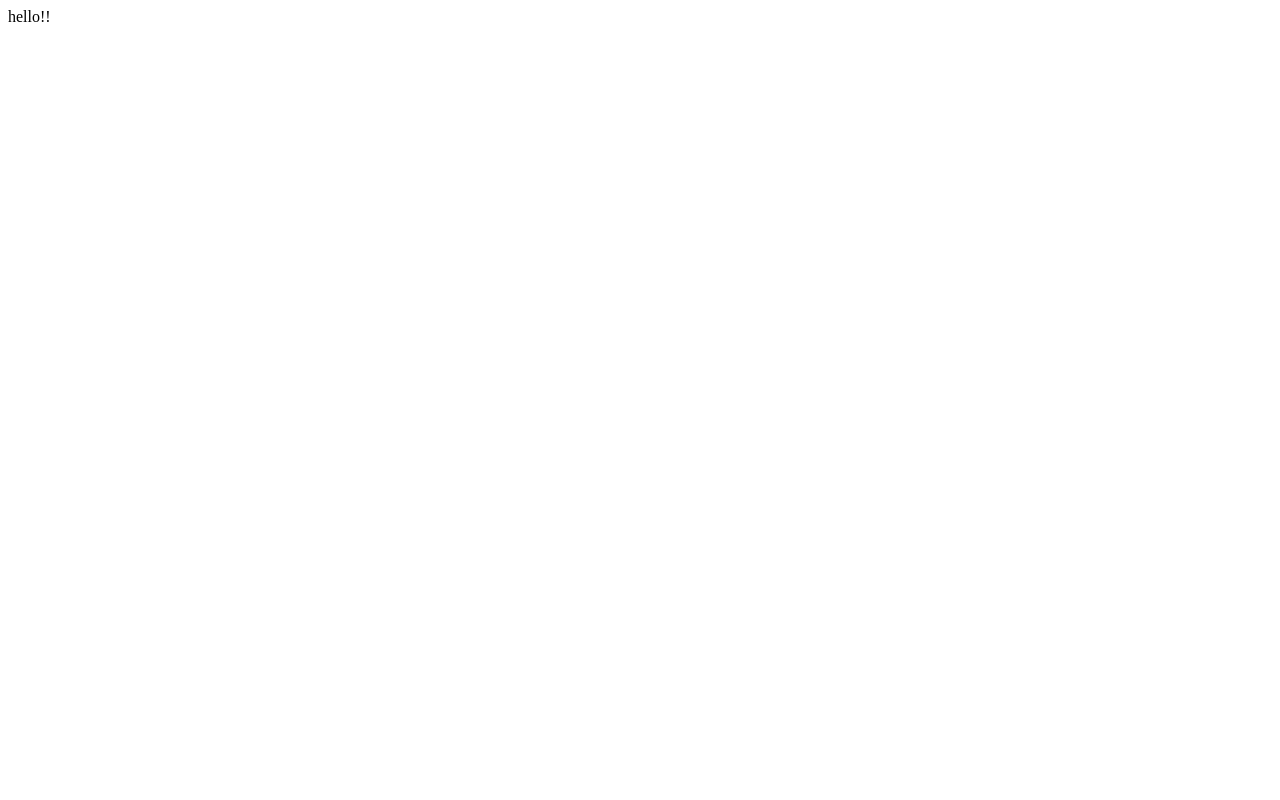
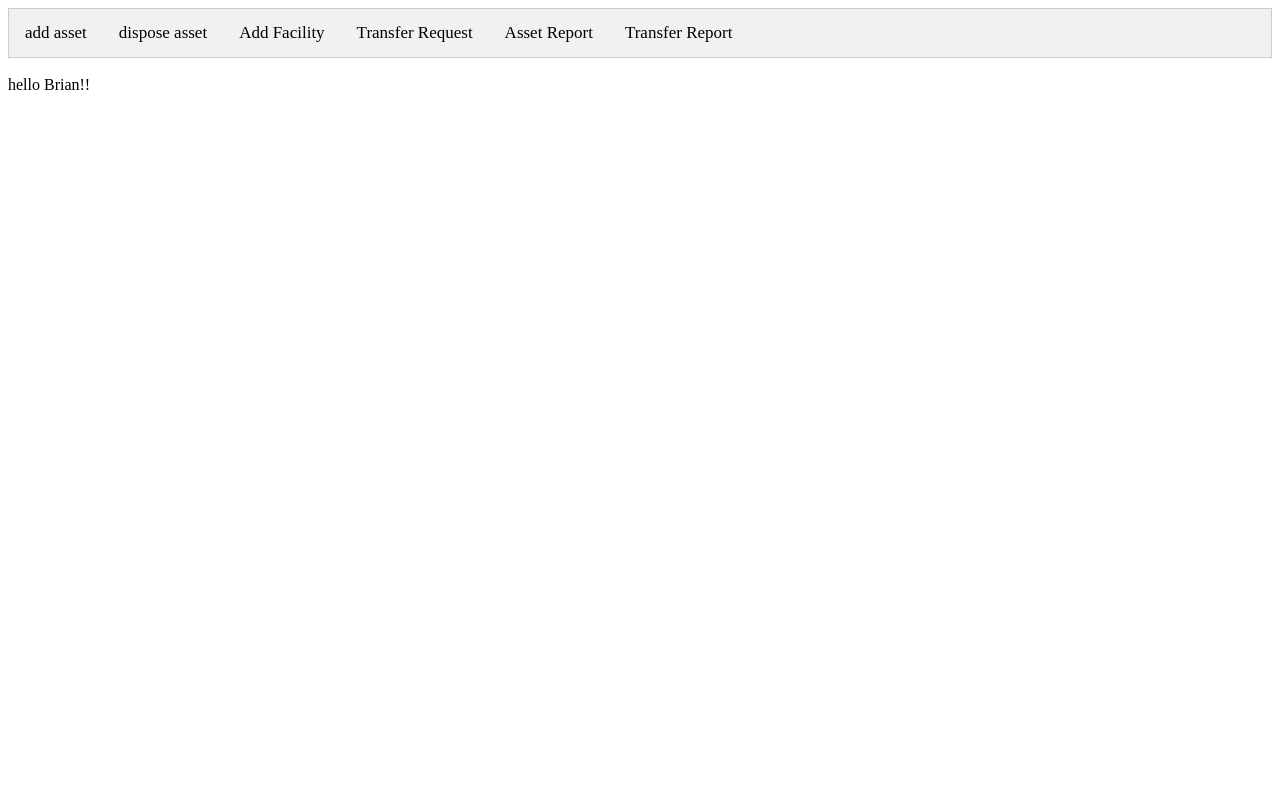
Before and after one commit to bw-davis/cis322, a Flask app: page /dashboard in a window 1280 px wide. Before the commit the page is almost empty. Run offline with Flask 2, Linux system fonts and the light colour scheme; some libraries are stand-ins or nearby versions.

Commit message:
have the links working on dashboard

```diff
--- a/src/templates/dashboard.html
+++ b/src/templates/dashboard.html
@@ -1,10 +1,5 @@
 <html>
-<body>
-<!--
-<html>
-<head>
 <style>
-body {font-family: "Lato", sans-serif;}
 
 /* Style the tab */
 div.tab {
@@ -40,17 +35,15 @@ div.tab a:focus, .active {
     border-top: none;
 }
 </style>
-</head>
 <body>
 <div class="tab">
-	  <a href="javascript:void(0)" class="tablinks" onclick="{{ url_for('add_asset') }}">Add Asset</a></li>
-	  <a href="javascript:void(0)" class="tablinks" onclick="{{ url_for('dispose_asset') }}">Dispose Asset</a></li>
-	  <a href="javascript:void(0)" class="tablinks" onclick="{{ url_for('add_facility') }}"> Add Facility</a></li>
-	  <a href="javascript:void(0)" class="tablinks" onclick="{{ url_for('transfer_request') }}">Transfer Request</a></li>
-	  <a href="javascript:void(0)" class="tablinks" onclick="{{ url_for('asset_report') }}">Asset Report</a></li>
-	  <a href="javascript:void(0)" class="tablinks" onclick="{{ url_for('transfer_report') }}">Transfer Report</a></li>
+	<a href="{{url_for('add_asset')}}" class="tablinks">add asset</a>
+	<a href="{{url_for('dispose_asset')}}" class="tablinks">dispose asset</a>
+	<a href="{{url_for('add_facility')}}" class="tablinks"> Add Facility</a>
+	<a href="javasript:void(0)" class="tablinks">Transfer Request</a>
+	  <a href="javascript:void(0)" class="tablinks">Asset Report</a>
+	  <a href="javascript:void(0)" class="tablinks">Transfer Report</a>
 	</div><br/>
-	-->
-hello!!
+	hello {{ username }}!!
 </body>
 </html>
```
